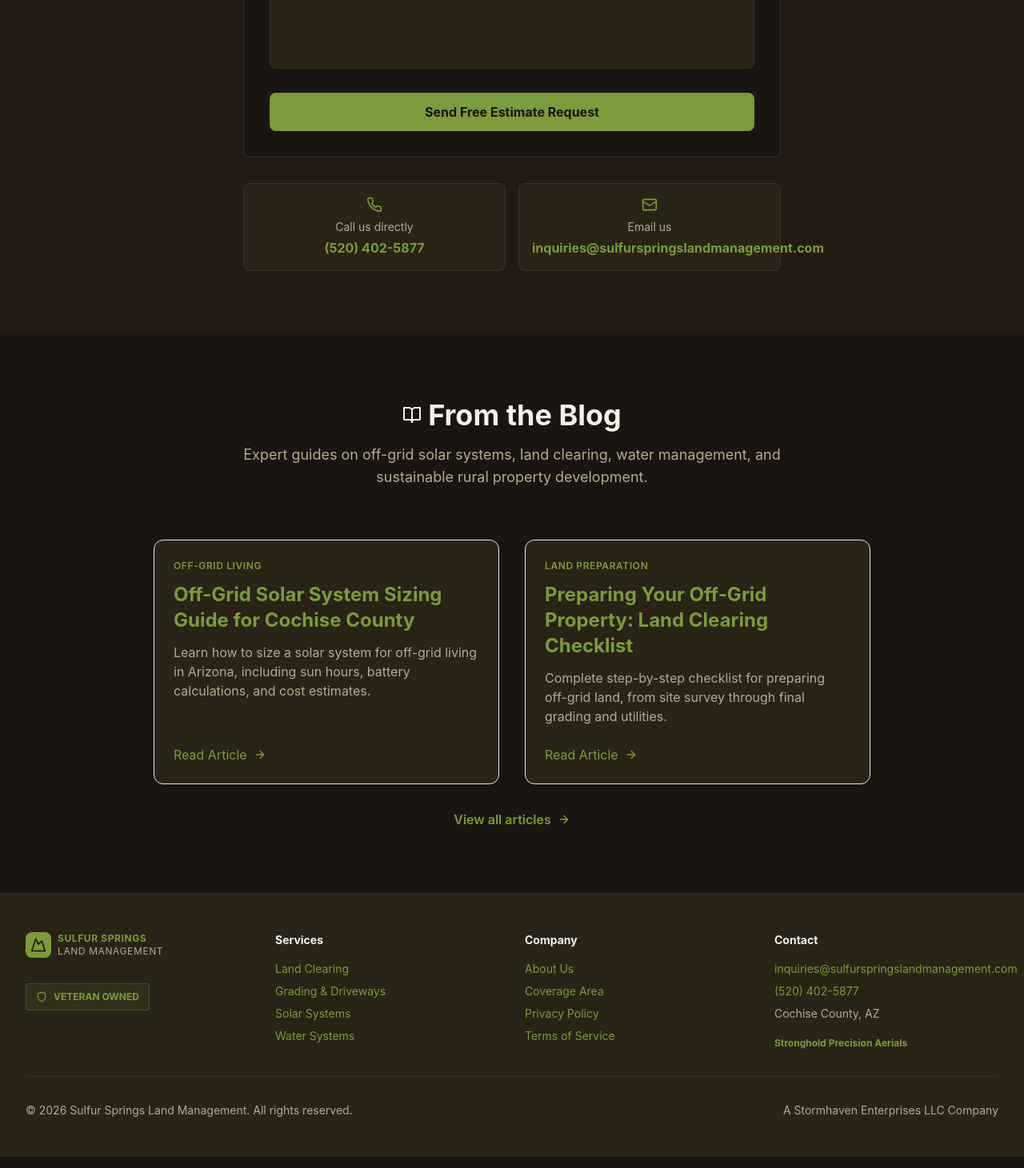
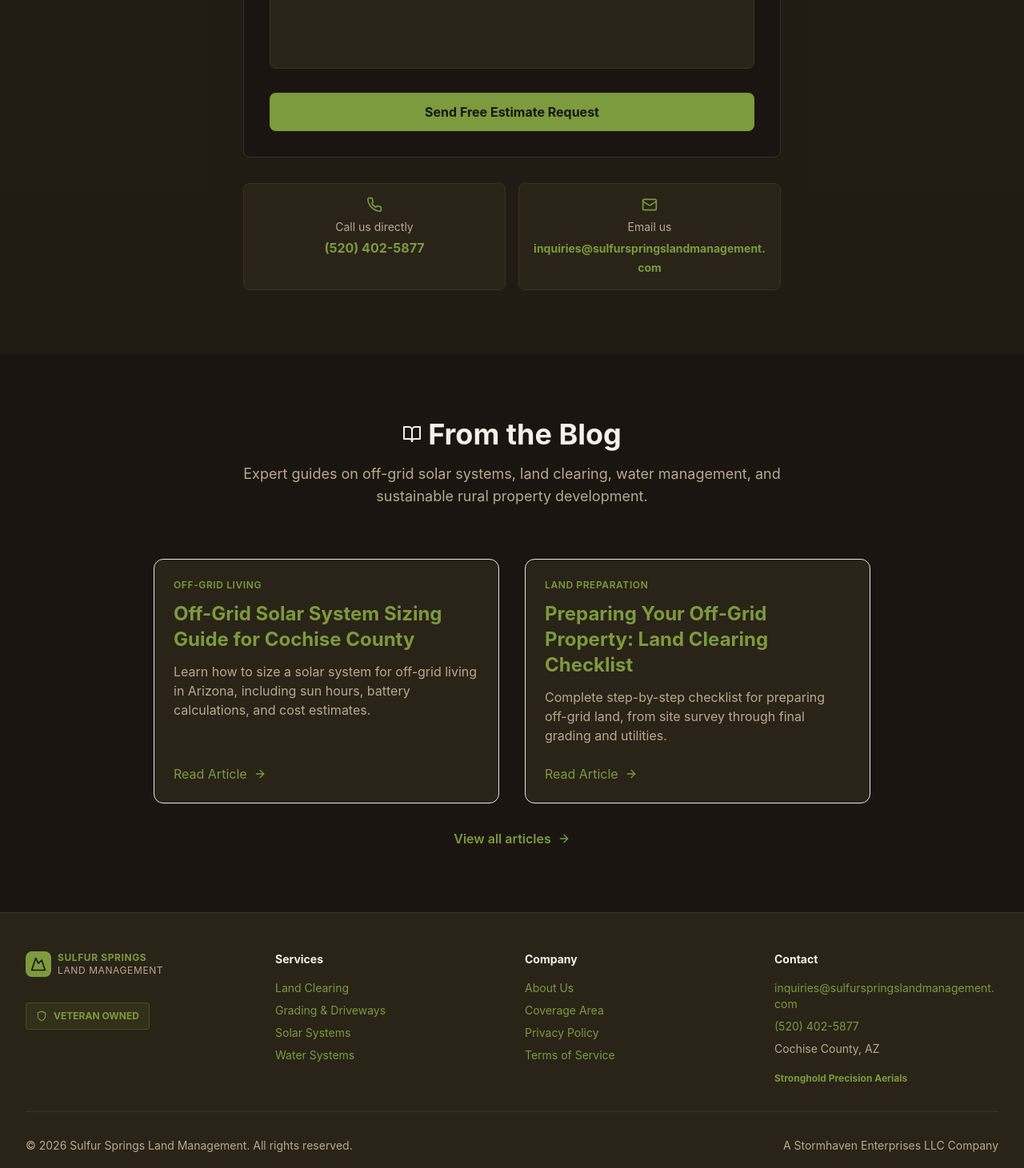
Before and after one commit to rafe-walker/sslm-website, a Next.js app: page / in a window 1280 px wide. Shown: the part 5093-6554 px from the top of the page at 80% size. Built offline with nearby package versions, Linux system fonts and the light colour scheme.

Commit message:
Fix email overflow in contact card and footer
Added break-all and text-sm to the email link in the Contact
component so it wraps within the card on smaller screens.
Also added break-all to the Footer email link.

Co-Authored-By: Claude Opus 4.6 <noreply@anthropic.com>

```diff
--- a/components/Contact.tsx
+++ b/components/Contact.tsx
@@ -169,7 +169,7 @@ export default function Contact() {
           <div className="p-4 bg-bgCard border border-borderColor rounded-lg">
             <Mail size={20} className="w-5 h-5 text-accent mx-auto mb-2" />
             <p className="text-sm text-textSecondary mb-1">Email us</p>
-            <a href="mailto:inquiries@sulfurspringslandmanagement.com" className="text-accent font-bold hover:text-accentLight">inquiries@sulfurspringslandmanagement.com</a>
+            <a href="mailto:inquiries@sulfurspringslandmanagement.com" className="text-accent font-bold hover:text-accentLight break-all text-sm">inquiries@sulfurspringslandmanagement.com</a>
           </div>
         </div>
       </div>
--- a/components/Footer.tsx
+++ b/components/Footer.tsx
@@ -46,7 +46,7 @@ export default function Footer() {
           <div>
             <h4 className="font-bold mb-4 text-sm">Contact</h4>
             <ul className="space-y-2 text-sm text-textSecondary">
-              <li><a href="mailto:inquiries@sulfurspringslandmanagement.com" className="hover:text-accent transition-colors">inquiries@sulfurspringslandmanagement.com</a></li>
+              <li><a href="mailto:inquiries@sulfurspringslandmanagement.com" className="hover:text-accent transition-colors break-all">inquiries@sulfurspringslandmanagement.com</a></li>
               <li><a href="tel:+15204025877" className="hover:text-accent transition-colors">(520) 402-5877</a></li>
               <li><span>Cochise County, AZ</span></li>
               <li className="pt-2"><a href="https://strongholdprecisionaerials.com" target="_blank" rel="noopener noreferrer" className="text-xs text-accent hover:text-accentLight transition-colors font-bold">Stronghold Precision Aerials</a></li>
```
